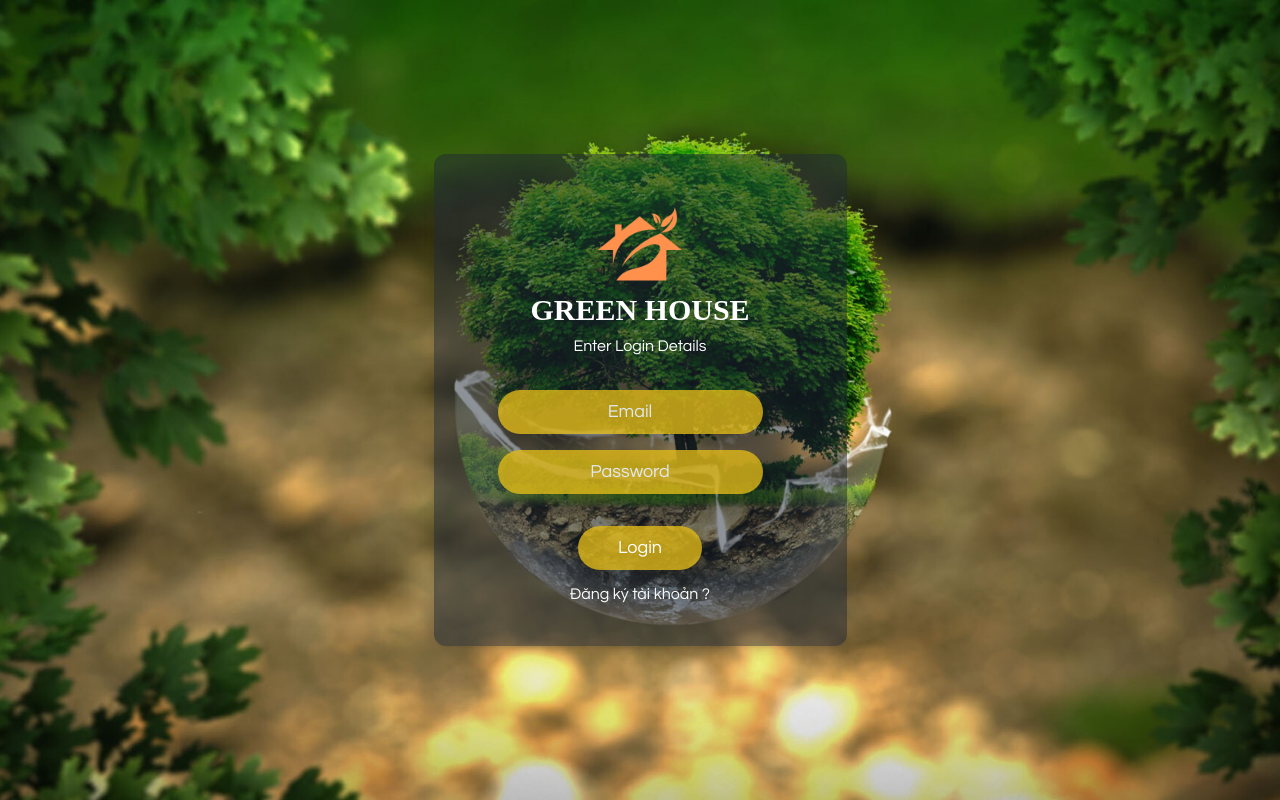
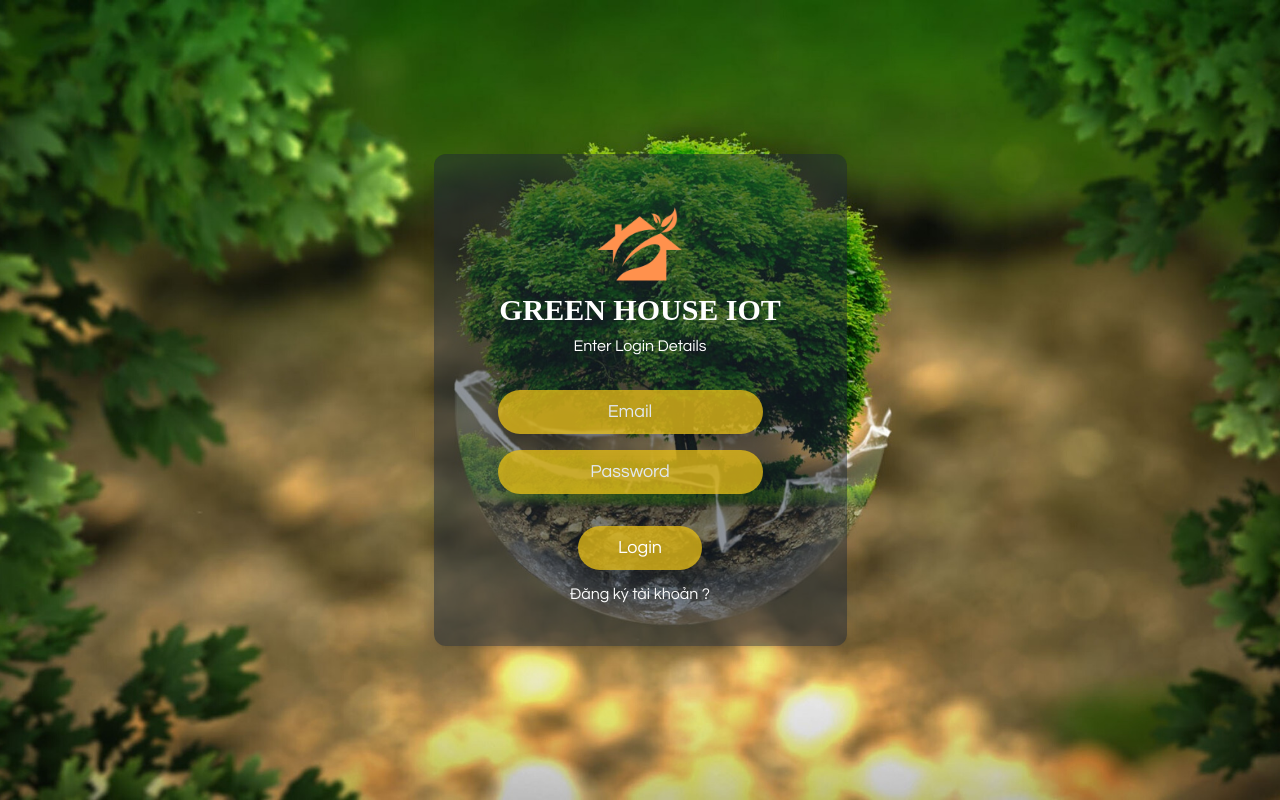
Before and after one commit to QuocDat1219/IoT-giam-sat-vuon-thong-minh, a React (Create React App) app: page /home in a window 1280 px wide. Built offline with nearby package versions, Linux system fonts and the light colour scheme.

Commit message:
IOT139_LOGIN

```diff
--- a/src/components/Auth/Login.js
+++ b/src/components/Auth/Login.js
@@ -101,7 +101,7 @@ const Login = () => {
               alt=""
               srcset=""
             />
-            <h1 className="mb-2 text-2xl" style={{ fontSize: "30px", fontFamily: "Florence, cursive" }}>GREEN HOUSE</h1>
+            <h1 className="mb-2 text-2xl" style={{ fontSize: "30px", fontFamily: "Florence, cursive" }}>GREEN HOUSE IOT</h1>
             <span className="text-black-500">Enter Login Details</span>
           </div>
           <form>
```
